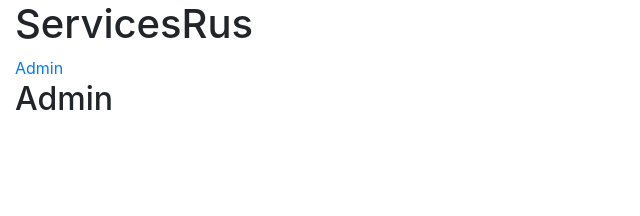
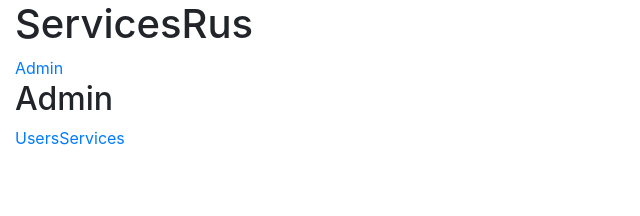
Before and after one commit to jannunzi/cs4500-sp19s2-client-react, a React (Create React App) app: page /admin in a window 1280 px wide. Shown: the top 216 px of the page, without its empty margins (0-640 px from the left). Built offline with nearby package versions, Linux system fonts and the light colour scheme.

Commit message:
navigate to users or services

```diff
--- a/src/components/Admin.js
+++ b/src/components/Admin.js
@@ -1,8 +1,24 @@
 import React from 'react'
-
+import {BrowserRouter as Router, Link, Route} from 'react-router-dom'
+import Users from './Users'
+import Services from './Services'
 const Admin = () =>
 <div>
     <h2>Admin</h2>
+    <Router>
+        <div>
+            <Link to="/admin/users">Users</Link>
+            <Link to="/admin/services">Services</Link>
+            <Route
+                path="/admin/users"
+                exact
+                component={Users}/>
+            <Route
+                path="/admin/services"
+                exact
+                component={Services}/>
+        </div>
+    </Router>
 </div>
 
 export default Admin
--- /dev/null
+++ b/src/components/Services.js
@@ -0,0 +1,8 @@
+import React from 'react'
+
+const Services = () =>
+<div>
+    <h3>Services</h3>
+</div>
+
+export default Services
--- /dev/null
+++ b/src/components/Users.js
@@ -0,0 +1,8 @@
+import React from 'react'
+
+const Users = () =>
+<div>
+    <h3>Users</h3>
+</div>
+
+export default Users
```
